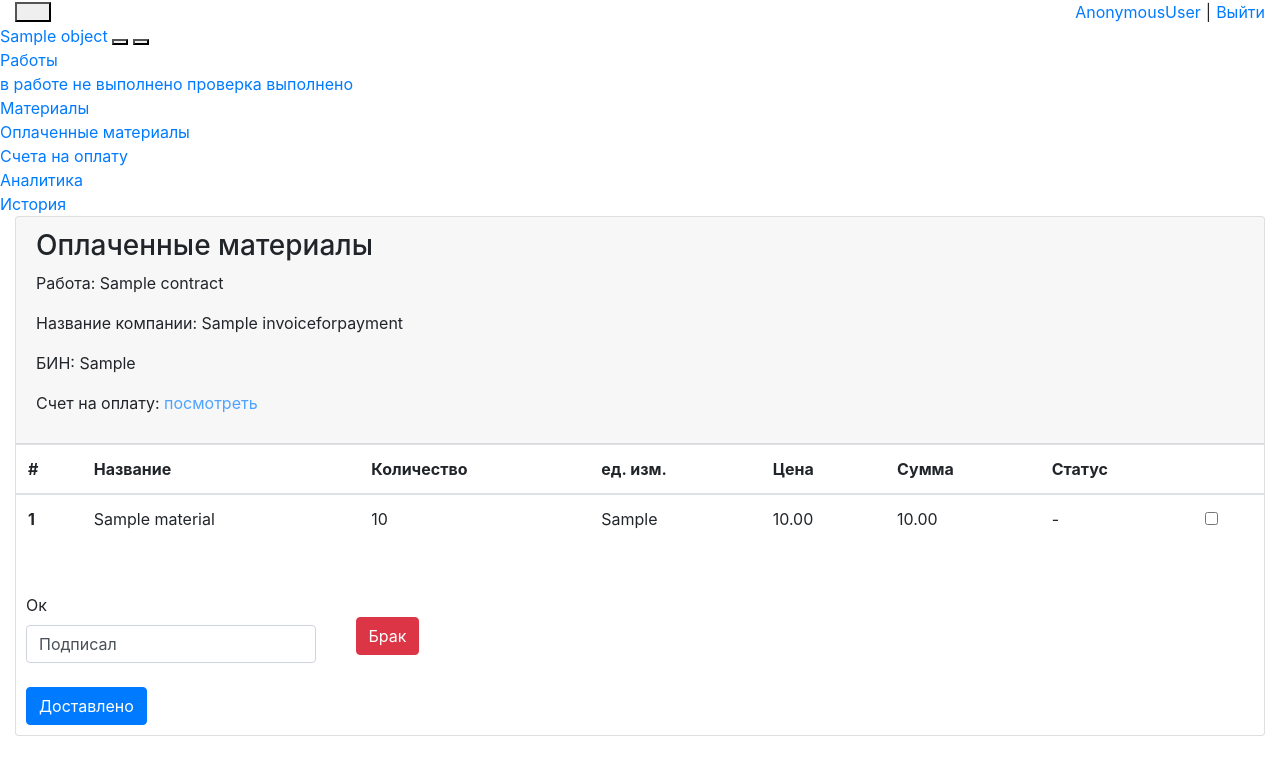
After one commit to orazkarl/foldable_base, a Django app: page /objects/invoice/1/materials in a window 1280 px wide. The commit adds this page. Shown: the top 775 px of the page. Run offline with Django 3.2, Linux system fonts and the light colour scheme; tables that the repository leaves empty hold one stand-in row (values such as "Sample post"); some libraries are stand-ins or nearby versions.

Commit message:
bin, name_company in invoice marriage materials

```diff
--- a/appbase/urls.py
+++ b/appbase/urls.py
@@ -23,10 +23,11 @@ urlpatterns = [
     path('send_telegram', views.send_telegram, name='send_telegram'),
 
     path('invoice_for_payment/<slug:slug>', views.InvoiceForPaymentView.as_view(), name='invoice_for_payment'),
-    path('add_materials/contract/<slug:slug>', views.AddMaterialView.as_view(), name='add_material'),
+    path('add_materials/invoice/<int:id>', views.AddMaterialView.as_view(), name='add_material'),
 
     path('objects/<slug:slug>/paid_materials', views.PaidMaterailsView.as_view(), name='paid_materials'),
     path('objects/<slug:slug>/materials', views.MaterialsView.as_view(), name='materials'),
+    path('objects/invoice/<int:id>/materials', views.InvoicePaidMaterialsView.as_view(), name='invoice_materials'),
 
     path('api/telegram/', views.api_telegram_response)
 
--- a/appbase/views.py
+++ b/appbase/views.py
@@ -5,13 +5,17 @@ from transliterate import slugify
 from django.contrib.auth.decorators import login_required
 from django.utils.decorators import method_decorator
 from openpyxl import load_workbook
+import requests
 
+general_bot_token = '1270115367:AAGCRLBP1iSZhpTniwVYQ9p9fqLysY668ew'
 status_dict = {
-    'в работе' : 1,
-    'невыполнено' : 2,
+    'в работе': 1,
+    'невыполнено': 2,
     'проверка': 3,
     'выполнено': 4
 }
+
+
 @method_decorator(login_required(login_url='/accounts/login/'), name='dispatch')
 class HomeView(generic.ListView):
     template_name = 'index.html'
@@ -59,9 +63,8 @@ class ContractDetailView(generic.TemplateView):
     def get(self, request, *args, **kwargs):
         contract_slug = self.kwargs['slug']
         contract = Contract.objects.get(slug=contract_slug)
-        materials = Material.objects.filter(contract=contract)
+
         self.extra_context = {
-            'materials': materials,
             'contract': contract,
             'requests': RequestForMaterial.objects.filter(contract=contract),
             'object': Object.objects.get(slug=contract.contstruct_object.slug),
@@ -97,7 +100,7 @@ class ContractAddView(generic.TemplateView):
         Contract.objects.create(contstruct_object_id=object_id, name=name, slug=slug, contract=contract,
                                 contractor=contractor, number_contract=number_contract, status=status)
 
-        return redirect('/objects/' + Object.objects.get(id=object_id).slug + '/' + str(status_dict[status] ))
+        return redirect('/objects/' + Object.objects.get(id=object_id).slug + '/' + str(status_dict[status]))
 
 
 @method_decorator(login_required(login_url='/accounts/login/'), name='dispatch')
@@ -137,14 +140,13 @@ class ContractEditView(generic.TemplateView):
         contract.status = status
         contract.save()
 
-
-        return redirect('/objects/' + Object.objects.get(id=object_id).slug + '/' + str(status_dict[status] ))
+        return redirect('/objects/' + Object.objects.get(id=object_id).slug + '/' + str(status_dict[status]))
 
 
 @login_required(login_url='/accounts/login/')
 def contract_delete(request):
     contract = Contract.objects.get(id=int(request.POST['contract']))
-    red = contract.contstruct_object.slug + '/' +  str(status_dict[contract.status])
+    red = contract.contstruct_object.slug + '/' + str(status_dict[contract.status])
     contract.delete()
 
     return redirect(red)
@@ -240,7 +242,12 @@ class InvoiceAddView(generic.TemplateView):
     def post(self, request, *args, **kwargs):
         request_mat = RequestForMaterial.objects.get(id=int(request.POST['id']))
         file = request.FILES['invoice']
-        InvoiceForPayment.objects.create(request_mat=request_mat, file=file)
+        bin = request.POST['bin']
+        name_company = request.POST['name']
+        comment = request.POST['comment']
+
+        InvoiceForPayment.objects.create(request_mat=request_mat, file=file, bin=bin, name_company=name_company,
+                                         comment=comment)
         return redirect('/request/detail/' + str(request_mat.id))
 
 
@@ -273,7 +280,10 @@ def invoice_delete(request):
 
     return redirect(red)
 
+
 import datetime
+
+
 @method_decorator(login_required(login_url='/accounts/login/'), name='dispatch')
 class InvoiceForPaymentView(generic.TemplateView):
     template_name = 'appbase/invoices.html'
@@ -281,7 +291,7 @@ class InvoiceForPaymentView(generic.TemplateView):
     def get(self, request, *args, **kwargs):
         con_object = Object.objects.get(slug=self.kwargs['slug'])
         invoices = InvoiceForPayment.objects.filter(status='да', request_mat__contract__contstruct_object=con_object)
-
+        print(datetime.datetime.now())
         self.extra_context = {
             'object': con_object,
             'invoices': invoices,
@@ -309,17 +319,21 @@ class InvoiceForPaymentView(generic.TemplateView):
 
 @method_decorator(login_required(login_url='/accounts/login/'), name='dispatch')
 class AddMaterialView(generic.TemplateView):
-    template_name = 'appbase/contract/add_material.html'
+    template_name = 'appbase/contract/request/invoice/add_material.html'
 
     def get(self, request, *args, **kwargs):
         self.extra_context = {
-            'object': Object.objects.get(contract__slug=self.kwargs['slug']),
-            'contract': Contract.objects.get(slug=self.kwargs['slug']),
+            'object': Object.objects.get(contract__request__invoice__id=self.kwargs['id']),
+            # 'contract': Contract.objects.get(slug=self.kwargs['slug']),
+            # 'request_mat': RequestForMaterial.objects.get(id=self.kwargs['id'])
+            'invoice': InvoiceForPayment.objects.get(id=self.kwargs['id'])
         }
         return super().get(request, *args, **kwargs)
 
     def post(self, request, *args, **kwargs):
-        contract = Contract.objects.get(id=int(request.POST['contract']))
+        # contract = Contract.objects.get(id=int(request.POST['contract']))
+        invoice = InvoiceForPayment.objects.get(id=int(request.POST['id']))
+
         file = request.FILES['file']
         wb = load_workbook(file)
         sheet_name = wb.sheetnames[0]
@@ -331,40 +345,78 @@ class AddMaterialView(generic.TemplateView):
             units = item[2]
             price = item[3]
             sum_price = item[4]
-            Material.objects.create(contract=contract, name=name, quantity=quantuty, units=units, price=price,
+            Material.objects.create(invoice=invoice, name=name, quantity=quantuty, units=units, price=price,
                                     sum_price=sum_price)
-        return redirect('/contract/detail/' + contract.slug)
+
+        return redirect('/request/detail/' + str(invoice.request_mat.id))
         # return super().get(request, *args, **kwargs)
 
 
 class PaidMaterailsView(generic.TemplateView):
-    template_name = 'appbase/paid_materials.html'
+    template_name = 'appbase/material/invoices.html'
 
     def get(self, request, *args, **kwargs):
-        materails = Material.objects.filter(contract__contstruct_object__slug=self.kwargs['slug'], is_delivery=False)
+        # materails = Material.objects.filter(request_mat__contract__contstruct_object__slug=self.kwargs['slug'],
+        #                                     is_delivery=False)
+        invoices = InvoiceForPayment.objects.filter(request_mat__contract__contstruct_object__slug=self.kwargs['slug'])
+
         self.extra_context = {
             'object': Object.objects.get(slug=self.kwargs['slug']),
-            # 'contract': Contract.objects.get(slug=self.kwargs['slug']),
-            'materials': materails
+            'invoices': invoices,
+
+            # 'materials': materails
         }
         return super().get(request, *args, **kwargs)
 
+
+
+class InvoicePaidMaterialsView(generic.TemplateView):
+    template_name = 'appbase/material/paid_materials.html'
+
+    def get(self, request, *args, **kwargs):
+        materials = Material.objects.filter(invoice__id=int(self.kwargs['id']))
+        self.extra_context = {
+            'object': Object.objects.get(contract__request__invoice__id=self.kwargs['id']),
+            'materials': materials,
+            'invoice': InvoiceForPayment.objects.get(id=self.kwargs['id']),
+        }
+        return super().get(request, *args, **kwargs)
+
+
     def post(self, request, *args, **kwargs):
         materials = request.POST.getlist('materials')
-        for material_id in materials:
-            material = Material.objects.get(id=material_id)
-            material.is_delivery = True
-            material.save()
-        return redirect('/objects/' + self.kwargs['slug'] + '/paid_materials')
+        if request.POST['submit'] == 'delivered':
+            for material_id in materials:
+                material = Material.objects.get(id=material_id)
+                material.is_delivery = True
+                material.status = 'ок'
+                # material.save()
+
+        elif request.POST['submit'] == 'marriage':
+            # status = request.POST['marriage']
+            materials = Material.objects.filter(id__in=materials)
+            context = {
+                'materials' : materials,
+                'object': Object.objects.get(contract__request__invoice__id=self.kwargs['id']),
+            }
+            return render(request, template_name='appbase/material/marriage_materials.html', context=context)
+            # for material_id in materials:
+            #     material = Material.objects.get(id=material_id)
+            #     material.status = status
+            #     material.save()
 
 
+            # requests.get("https://api.telegram.org/bot%s/sendMessage" % general_bot_token,
+            #              params={'chat_id': '-1001342160485', 'text': message})
+        return redirect('/objects/invoice/' + str(self.kwargs['id']) + '/materials')
+
 class MaterialsView(generic.TemplateView):
-    template_name = 'appbase/materials.html'
+    template_name = 'appbase/material/materials.html'
 
     def get(self, request, *args, **kwargs):
         self.extra_context = {
             'object': Object.objects.get(slug=self.kwargs['slug']),
-            'materials': Material.objects.filter(contract__contstruct_object__slug=self.kwargs['slug'],
+            'materials': Material.objects.filter(request_mat__contract__contstruct_object__slug=self.kwargs['slug'],
                                                  is_delivery=True)
         }
         return super().get(request, *args, **kwargs)
@@ -374,6 +426,7 @@ import telebot
 from telebot import types
 
 token = '1318683651:AAH_fhHdb-PGt9kGhSqEOrVXvak3-jFRljk'
+
 channel_id = '-1001342160485'
 
 bot = telebot.TeleBot(token)
@@ -409,9 +462,10 @@ def send_telegram(request):
 
 
 def api_telegram_response(request):
-    print('asd')
+    message = 'Счет на оплату!' + '\n'
+    bot = telebot.TeleBot(general_bot_token)
+
     if request.GET['token'] == '123':
-        print('asd')
         response = request.GET['response']
         invoice_id = int(request.GET['invoice_id'])
         invoice = InvoiceForPayment.objects.get(id=invoice_id)
@@ -425,5 +479,11 @@ def api_telegram_response(request):
         print(status)
         invoice.status = status
         invoice.save()
+        message += 'Ответ: ' + status
+        bot.send_message(channel_id, text=message)
+        bot.send_document(channel_id, invoice.request_mat.file)
+        bot.send_document(channel_id, invoice.file)
 
+    # requests.get("https://api.telegram.org/bot%s/sendMessage" % general_bot_token,
+    #              params={'chat_id': '-1001302242759', 'text': message})
     return HttpResponse('ok')
--- a/templates/appbase/contract/detail.html
+++ b/templates/appbase/contract/detail.html
@@ -21,10 +21,6 @@
                             <p>
                                 Статус: {{ contract.status }}
                             </p>
-                        </div>
-                        <div class="col-md-2">
-                            <a type="button" href="{% url 'add_material' contract.slug %}" class="btn btn-primary">Загрузить
-                                материалы</a>
                         </div>
                         <div class="col-md-2">
 
--- a/templates/appbase/contract/add_material.html
+++ b/templates/appbase/contract/request/invoice/add_material.html
@@ -13,10 +13,10 @@
                 </div>
 
                 <div class="card-body">
-                    <form class="forms-sample" action="{% url 'add_material' contract.slug %}" method="post"
+                    <form class="forms-sample" action="{% url 'add_material' invoice.id %}" method="post"
                           enctype="multipart/form-data">
 
-                        <input type="text" name="contract" value="{{ contract.id }}" style="display: none">
+                        <input type="text" name="id" value="{{ invoice.id }}" style="display: none">
 
                         <div class="form-group">
                             <label>Материалы</label>
--- a/templates/appbase/invoices.html
+++ b/templates/appbase/invoices.html
@@ -63,7 +63,6 @@
 
 
 
-                                        {% if invoice.updated_at.hour|addition:6  == 10 %}11 {% endif %}
 
                                         <form action="{% url 'invoice_for_payment' object.slug %}" method="post">
                                             {% csrf_token %}
@@ -79,7 +78,7 @@
                                                             value="paid">Оплатил(а)
                                                     </button>
                                                 {% else %}
-                                                    {% if invoice.reset_date|date:"YmdHis" >  current_date.hour|date:"YmdHis" %}
+                                                    {% if invoice.reset_date|date:"YmdHis" >  current_date|date:"YmdHis" %}
                                                         <button type="submit" class="btn btn-danger" name="submit"
                                                                 value="cancel">Отменить
 
--- a/templates/appbase/materials.html
+++ b/templates/appbase/material/materials.html
@@ -37,7 +37,7 @@
                             {% for material in materials %}
                                 <tr>
                                     <th scope="row">{{ forloop.counter }}</th>
-                                    <td>{{ material.contract }}</td>
+                                    <td>{{ material.request_mat.contract }}</td>
                                     <td>{{ material.name }}</td>
                                     <td>{{ material.quantity }}</td>
                                     <td>{{ material.units }}</td>
--- /dev/null
+++ b/templates/appbase/material/paid_materials.html
@@ -0,0 +1,105 @@
+{% extends 'appbase/base.html' %}
+{% load static %}
+{% block content %}
+    <div class="main-content">
+        <div class="container-fluid">
+            <div class="card">
+                <div class="card-header d-block">
+                    <div class="row">
+                        <div class="col-md-10">
+                            <h3>Оплаченные материалы</h3>
+                            <p>Работа: {{ invoice.request_mat.contract.name }}</p>
+                            <p>Название компании: {{ invoice.name_company }}</p>
+                            <p>БИН: {{ invoice.bin }}</p>
+                            <p>Счет на оплату: <a href="{{ invoice.file.url }}" target="_blank" style="color: #4da3ff">посмотреть</a>
+                            </p>
+                        </div>
+                    </div>
+
+
+                </div>
+                <div class="card-body p-0 table-border-style">
+                    <div class="table-responsive">
+                        <form action="{% url 'invoice_materials' invoice.id %}" method="post">
+                            <table class="table">
+                                <thead>
+                                <tr>
+                                    <th>#</th>
+                                    <th>Название</th>
+                                    <th>Количество</th>
+                                    <th>ед. изм.</th>
+                                    <th>Цена</th>
+                                    <th>Сумма</th>
+                                    <th>Статус</th>
+                                    {#                                    <th>Создан</th>#}
+                                    {#                                    <th>Изменен</th>#}
+                                    <th></th>
+                                </tr>
+                                </thead>
+                                <tbody>
+
+                                {% csrf_token %}
+                                {% for material in materials %}
+                                    <tr>
+                                        <th scope="row">{{ forloop.counter }}</th>
+                                        <td>{{ material.name }}</td>
+                                        <td>{{ material.quantity }}</td>
+                                        <td>{{ material.units }}</td>
+                                        <td>{{ material.price }}</td>
+                                        <td>{{ material.sum_price }}</td>
+                                        <td>{{ material.status }}</td>
+                                        {#                                        <td>{{ material.created_at }}</td>#}
+                                        {#                                        <td>{{ material.updated_at }}</td>#}
+                                        <td><input type="checkbox" name="materials" value="{{ material.id }}"></td>
+                                    </tr>
+                                {% endfor %}
+
+                                </tbody>
+                            </table>
+                            <br>
+                            <div class="row">
+                                <div style="margin: 10px 0 10px 10px" class="col-md-3">
+                                    <label for="">Ок</label>
+                                    <input type="text" class="form-control" name="subscribe" value="Подписал">
+                                    <br>
+                                    <button type="submit" name="submit" class="btn btn-primary" value="delivered">
+                                        Доставлено
+                                    </button>
+                                </div>
+                                <div style="margin: 10px 0 10px 10px" class="col-md-3">
+                                    {#                                    <label for="">Брак</label>#}
+
+                                    {#                                    <div class="form-group">#}
+                                    {#                                        <input type="checkbox" id="brak" class="radio" name="brak" value="1">#}
+                                    {#                                        <label for="brak">Брак</label>#}
+                                    {#                                        <br>#}
+                                    {#                                        <input type="checkbox" id="brak" class="radio" name="brak" value="2">#}
+                                    {#                                        <label for="brak">Нехватка</label>#}
+                                    {#                                        <br>#}
+                                    {#                                        <input type="checkbox" id="brak" class="radio" name="brak" value="3">#}
+                                    {#                                        <label for="brak">Несоответсвие</label>#}
+                                    {#                                    </div>#}
+
+                                    {#                                    <label for="">брак</label>#}
+                                    {#                                    <input type="radio">#}
+                                    <br>
+                                    <button type="submit" name="submit" class="btn btn-danger" value="marriage">
+                                        Брак
+                                    </button>
+                                </div>
+                                {#                                <div style="margin: 10px 0 10px 10px" class="col-md-3">#}
+                                {#                                    <label for="">Возврат</label>#}
+                                {#                                    <input type="text" class="form-control" name="subscribe" value="Подписал">#}
+                                {#                                    <br>#}
+                                {#                                    <button type="submit" name="delivered" class="btn btn-primary">Доставлено</button>#}
+                                {#                                </div>#}
+                            </div>
+
+                        </form>
+
+                    </div>
+                </div>
+            </div>
+        </div>
+    </div>
+{% endblock %}
--- a/templates/index.html
+++ b/templates/index.html
@@ -9,7 +9,7 @@
 {#    <a href="{% url 'object_detail' object.slug %}">{{ object.name }}</a>#}
 {#{% endfor %}#}
 {% for object in request.user.object.all %}
-    <a href="{% url 'object_detail' object.slug %}">{{ object.name }}</a>
+    <a href="{% url 'object_detail' slug=object.slug pk=1  %}">{{ object.name }}</a>
 {% endfor %}
 </body>
 </html>
```
Also changed, not shown: appbase/models.py (+50 -32 lines), templates/appbase/contract/request/detail.html (+20 -7 lines), templates/appbase/contract/request/invoice/add.html (+15 -2 lines), templates/appbase/material/invoices.html (added, +57 -0 lines), templates/appbase/material/marriage_materials.html (added, +105 -0 lines), templates/appbase/paid_materials.html (deleted, +0 -61 lines).
